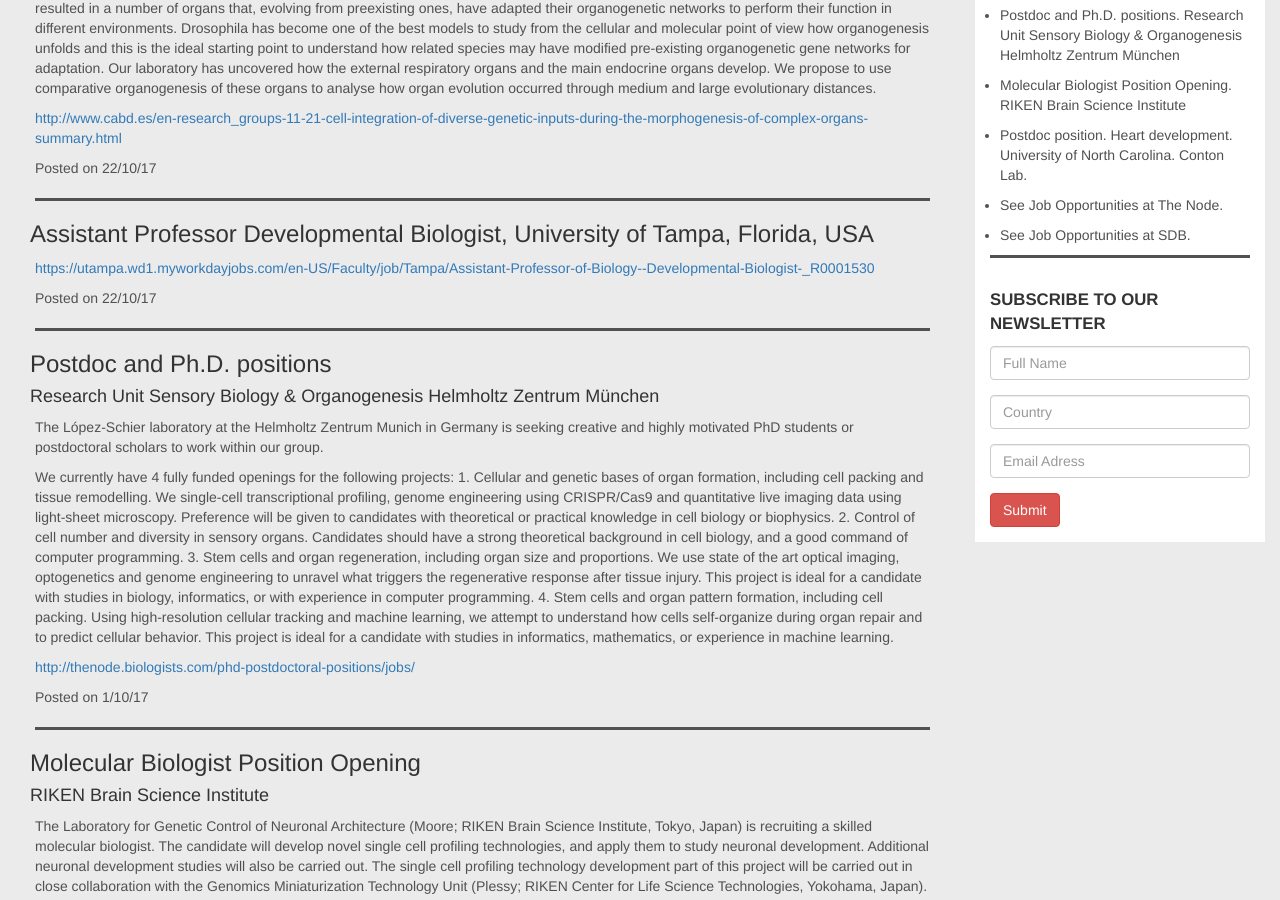
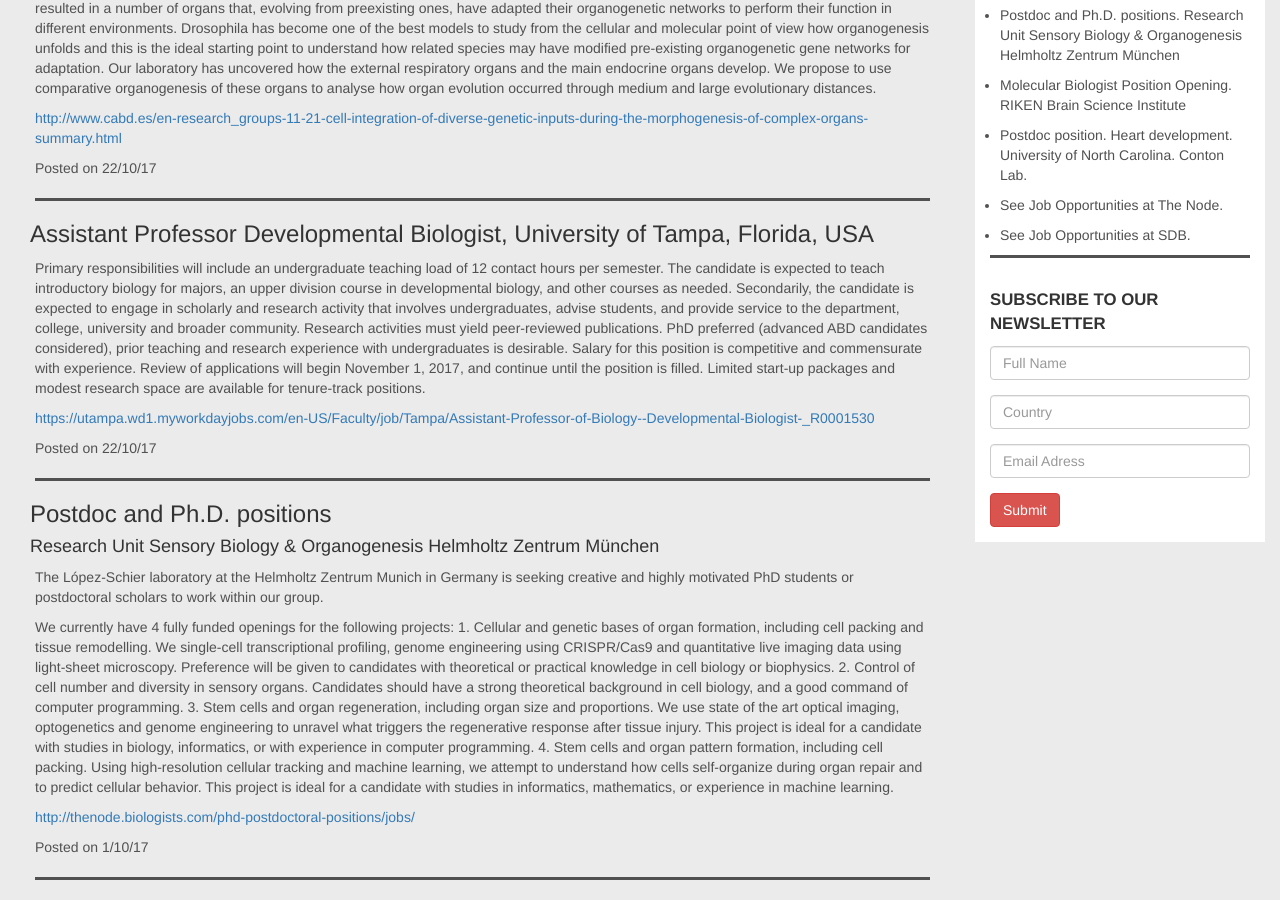
Before and after one commit to lasdb/lasdb.github.io, a Jekyll site: the page built from _posts/2000-01-01-jobs.markdown, in a window 1280 px wide and 900 px high, scrolled down 676 px. Built offline with Jekyll 4.4.1, drawn with Linux system fonts in a browser that asks for light colours; nearby versions of some CDN libraries.

Commit message:
Update 2000-01-01-jobs.markdown

```diff
--- a/_posts/2000-01-01-jobs.markdown
+++ b/_posts/2000-01-01-jobs.markdown
@@ -19,7 +19,12 @@
   - title: 'Assistant Professor Developmental Biologist, University of Tampa, Florida, USA'
     date: '22/10/17'
     subtitle: ''
-    body: '     '
+    body: 'Primary responsibilities will include an undergraduate teaching load of 12 contact hours per semester.  The candidate is expected to teach introductory biology for majors, an upper division course in developmental biology, and other courses as needed.
+Secondarily, the candidate is expected to engage in scholarly and research activity that involves undergraduates, advise students, and provide service to the department, college, university and broader community. Research activities must yield peer-reviewed publications.
+PhD preferred (advanced ABD candidates considered), prior teaching and research experience with undergraduates is desirable.
+Salary for this position is competitive and commensurate with experience.
+Review of applications will begin November 1, 2017, and continue until the position is filled.
+Limited start-up packages and modest research space are available for tenure-track positions.'
     par2: '     '
     URL: 'https://utampa.wd1.myworkdayjobs.com/en-US/Faculty/job/Tampa/Assistant-Professor-of-Biology--Developmental-Biologist-_R0001530'
 
```
